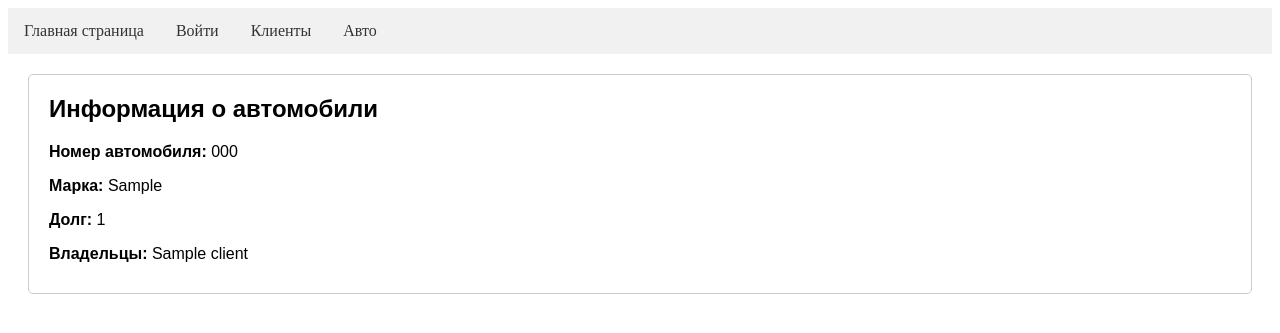
After one commit to EvgenyKuznetsov153502/Igi_python_labs, a Django app: page /car/1 in a window 1280 px wide. The commit adds this page. Shown: the top 333 px of the page. Run offline with Django 4.2, Linux system fonts and the light colour scheme; tables that the repository leaves empty hold one stand-in row (values such as "Sample post").

Commit message:
adding a view of clients and info about them and adding a view of cars and info about cars

```diff
--- a/Lab_4/AutoCar/MyApp/models.py
+++ b/Lab_4/AutoCar/MyApp/models.py
@@ -1,4 +1,5 @@
 from django.db import models
+from django.urls import reverse
 
 
 class PaymentInvoice(models.Model):
@@ -19,7 +20,7 @@ class PaymentInvoice(models.Model):
 
 
 class ParkingSpace(models.Model):
-    number = models.IntegerField()
+    number = models.IntegerField()  # номер парковочного места
     price = models.IntegerField()
     is_occupied = models.BooleanField(default=False)
     car = models.OneToOneField('Car', on_delete=models.SET_NULL, null=True, related_name='parking_space')
@@ -43,6 +44,14 @@ class Car(models.Model):
     def __str__(self):
         return self.number
 
+    def get_absolute_url(self):
+        return reverse('car', kwargs={'car_id': self.pk})
+
+    def display_client(self):
+        return ', '.join([client.name for client in self.clients.all()[:3]])
+
+    display_client.short_description = 'Clients'
+
     class Meta:
         verbose_name = 'Автомобиль'
         verbose_name_plural = 'Автомобили'
@@ -58,6 +67,14 @@ class Client(models.Model):
     def __str__(self):
         return self.name
 
+    def get_absolute_url(self):
+        return reverse('client', kwargs={'client_id': self.pk})
+
+    def display_cars(self):
+        return ', '.join([car.number for car in self.cars.all()[:3]])
+
+    display_cars.short_description = 'Cars'
+
     class Meta:
         verbose_name = 'Клиент'
         verbose_name_plural = 'Клиенты'
--- a/Lab_4/AutoCar/MyApp/templates/MyApp/base.html
+++ b/Lab_4/AutoCar/MyApp/templates/MyApp/base.html
@@ -3,14 +3,54 @@
 <head>
     <meta charset="UTF-8">
     <title>{{title}}</title>
+    <style>
+    ul.menu {
+      list-style-type: none;
+      margin: 0;
+      padding: 0;
+      background-color: #f1f1f1;
+      overflow: hidden;
+    }
+
+    ul.menu li {
+      float: left;
+    }
+
+    ul.menu li a {
+      display: block;
+      color: #333;
+      text-align: center;
+      padding: 14px 16px;
+      text-decoration: none;
+    }
+
+    ul.menu li a:hover {
+      background-color: #ddd;
+    }
+
+    .client-info {
+      margin: 20px;
+      padding: 20px;
+      border: 1px solid #ccc;
+      border-radius: 5px;
+      font-family: Arial, sans-serif;
+    }
+
+    .client-info h2 {
+      margin-top: 0;
+    }
+
+    .client-info p {
+      margin-bottom: 10px;
+    }
+  </style>
 </head>
 <body>
 
 {% block mainmenu %}
-<ul>
+<ul class="menu">
     {% for m in menu %}
     <li><a href="{% url m.url_name %}">{{m.title}}</a></li>
-
     {% endfor %}
 </ul>
 {% endblock mainmenu %}
--- /dev/null
+++ b/Lab_4/AutoCar/MyApp/templates/MyApp/car_info.html
@@ -0,0 +1,19 @@
+{% extends 'MyApp/base.html' %}
+
+{% block content %}
+{% if my_car.count %}
+      {% for c in my_car %}
+      <div class="client-info">
+
+    <h2>{{title}}</h2>
+    <p><strong>Номер автомобиля: </strong> {{c.number}}</p>
+    <p><strong>Марка:</strong> {{c.brand}}</p>
+    <p><strong>Долг:</strong> {{c.debt}}</p>
+    <p><strong>Владельцы:</strong> {{c.display_client}}</p>
+
+      </div>
+      {% endfor %}
+    {% else %}
+      <p>Нету авто с таким id </p>
+    {% endif %}
+{% endblock %}
--- a/Lab_4/AutoCar/MyApp/templates/MyApp/home.html
+++ b/Lab_4/AutoCar/MyApp/templates/MyApp/home.html
@@ -7,4 +7,6 @@
 <p>-Автоматизированная система наблюдения (т.е. гарантии безопасности автомобиля)</p>
 <p>-Контроль всех выходов из комплекса автостоянки</p>
 <p>-Предоставление закрытого парковочного места (что дает возможность избежать загрязнения от погодных условий)</p>
+<h3>Количество клиентов: {{num_of_clients}}</h3>
+<h3>Количесвто автомобилей: {{num_of_cars}}</h3>
 {% endblock %}
--- a/Lab_4/AutoCar/MyApp/urls.py
+++ b/Lab_4/AutoCar/MyApp/urls.py
@@ -4,7 +4,13 @@ from .views import *
 
 urlpatterns = [
     path('', home, name='home'),  # http://127.0.0.1:8000/
-    path('login/', login, name='login')
+    path('login/', login, name='login'),
+    path('clients/', clients, name='clients'),
+    path('client/<int:client_id>', show_client, name='client'),
+    path('cars/', cars, name='cars'),
+    path('car/<int:car_id>', show_car, name='car')
+
+
     # path('cars/<int:carid>/', cars),  # http://127.0.0.1:8000/cars/
     # re_path(r'^archive/(?P<year>[0-9]{4})/', archive),  # http://127.0.0.1:8000/cars/
 ]
--- a/Lab_4/AutoCar/MyApp/views.py
+++ b/Lab_4/AutoCar/MyApp/views.py
@@ -1,33 +1,77 @@
 from django.shortcuts import render, redirect
 from django.http import HttpRequest, HttpResponse, HttpResponseNotFound, Http404
-
+from .models import Client, Car
 
 # menu = ['Главная страница', 'Войти']
 menu = [
     {'title': "Главная страница", 'url_name': 'home'},
     {'title': "Войти", 'url_name': 'login'},
+    {'title': "Клиенты", 'url_name': 'clients'},
+    {'title': "Авто", 'url_name': 'cars'}
 ]
 
 
 def home(request):
+    num_of_clients = Client.objects.all().count()
+    num_of_cars = Car.objects.all().count()
 
     context = {
         'title': 'Главная страница',
-        'menu': menu
+        'menu': menu,
+        'num_of_clients': num_of_clients,
+        'num_of_cars': num_of_cars
     }
 
     return render(request, 'MyApp/home.html', context=context)
 
 
-def login(request):
-    return render(request, 'MyApp/login.html', {'title': 'Авторизация', 'menu': menu} )
+def clients(request):
+    clien = Client.objects.all()
+    context = {
+        'title': 'Список клиентов',
+        'menu': menu,
+        'my_clients': clien
+    }
+    return render(request, 'MyApp/clients.html', context=context)
 
 
-def cars(request, carid):
-    if request.GET:
-        print(request.GET)
+def show_client(request, client_id):
+    cl = Client.objects.filter(id=client_id)
 
-    return HttpResponse(f"<h1>Список автомобилей</h1><p>{carid}</p>")
+    context = {
+        'title': 'Информация о клиенте',
+        'menu': menu,
+        'my_client': cl
+    }
+    return render(request, 'MyApp/client_info.html', context=context)
+
+
+def cars(request):
+    cars = Car.objects.all()
+    context = {
+        'title': 'Список автомобилей',
+        'menu': menu,
+        'my_cars': cars
+    }
+    return render(request, 'MyApp/cars.html', context=context)
+
+
+def show_car(request, car_id):
+    car = Car.objects.filter(id=car_id)
+    context = {
+        'title': 'Информация о автомобили',
+        'menu': menu,
+        'my_car': car
+    }
+    return render(request, 'MyApp/car_info.html', context=context)
+
+
+def login(request):
+    return render(request, 'MyApp/login.html', {'title': 'Авторизация', 'menu': menu})
+
+
+def pageNotFound(request, exception):
+    return HttpResponseNotFound('<h1>Страница не найдена</h1>')
 
 
 def archive(request, year):
@@ -35,7 +79,3 @@ def archive(request, year):
         return redirect('home')
 
     return HttpResponse(f"<h1>Архив по годам</h1><p>{year}</p>")
-
-
-def pageNotFound(request, exception):
-    return HttpResponseNotFound('<h1>Страница не найдена</h1>')
```
Also changed, not shown: Lab_4/AutoCar/MyApp/admin.py (+7 -2 lines), Lab_4/AutoCar/MyApp/templates/MyApp/cars.html (added, +18 -0 lines), Lab_4/AutoCar/MyApp/templates/MyApp/client_info.html (added, +19 -0 lines), Lab_4/AutoCar/MyApp/templates/MyApp/clients.html (added, +18 -0 lines).
